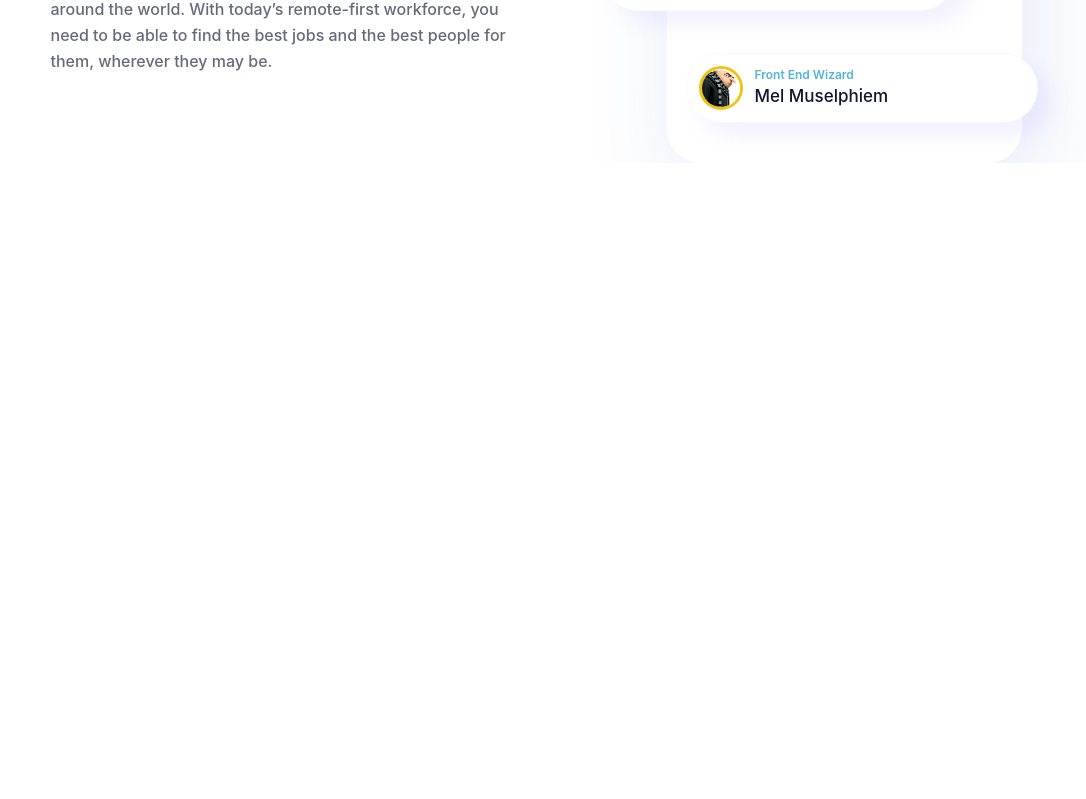
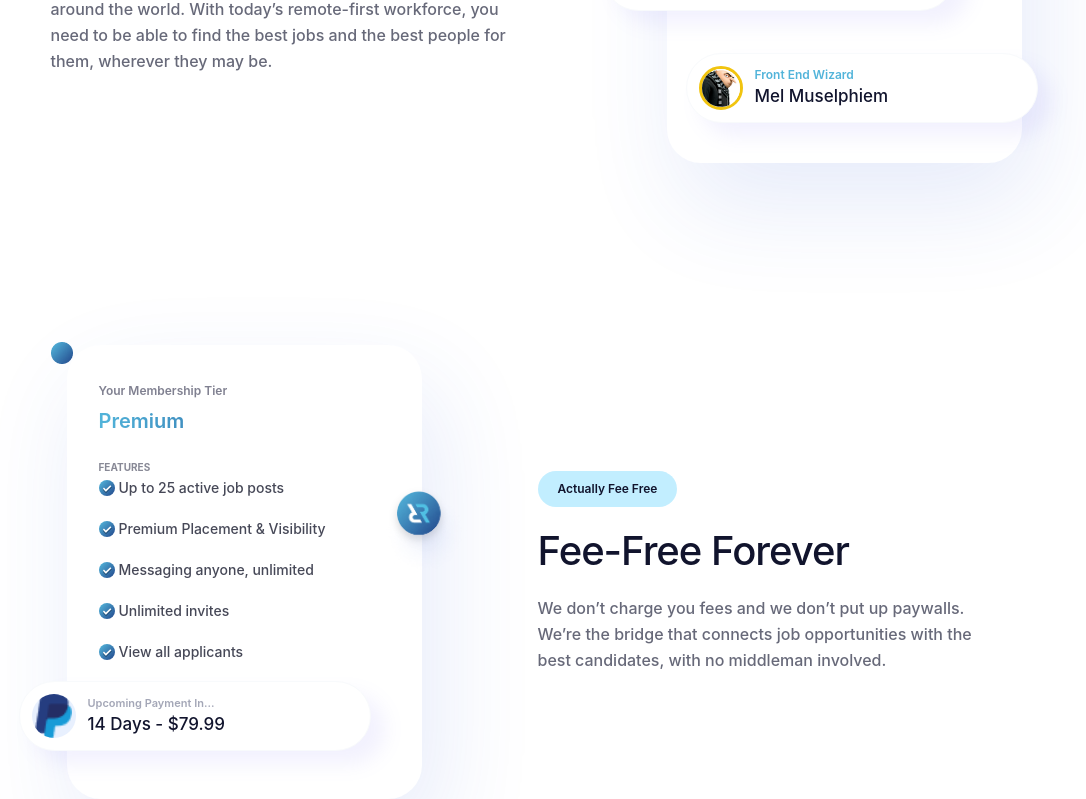
Before and after one commit to siam-khan-alt/remote-recruit, a React (Vite) app: page / in a window 1280 px wide. Shown: the part 1086-1885 px from the top of the page, without its empty margins (96-1182 px from the left). Before the commit the page ends 1419 px from the top, so only its background shows below. Built offline with nearby package versions, Linux system fonts and the light colour scheme.

Commit message:
[Feture]:implement FeeFreeForever section

```diff
--- a/src/App.jsx
+++ b/src/App.jsx
@@ -1,3 +1,4 @@
+import FeeFreeForever from "./sections/FeeFreeForever"
 import GlobalReach from "./sections/GlobalReach"
 import Hero from "./sections/Hero"
 import Navbar from "./sections/Navbar"
@@ -9,6 +10,7 @@ function App() {
       <Navbar/>
       <Hero/>
       <GlobalReach/>
+      <FeeFreeForever/>
 
     </div>
   )
--- a/src/components/ui/UserCard.jsx
+++ b/src/components/ui/UserCard.jsx
@@ -6,7 +6,9 @@ export default function UserCard({
   avatar,
   roleColor,
   delay,
-  className
+  className,
+  avatarBg = "bg-transparent",
+  avatarBorder = "border-3 border-[#F1C40F]"
 }) {
   return (
     <motion.div
@@ -17,11 +19,11 @@ export default function UserCard({
       className={`absolute w-75 md:w-88 bg-white p-3 pr-8 rounded-full shadow-[14px_13px_20px_0px_rgba(135,129,245,0.11)] flex items-center gap-3 border border-[#F8FAFC] z-20 ${className}`}
     >
       {/* avatar */}
-      <div className="w-11 h-11 rounded-full overflow-hidden border-3 border-[#F1C40F]">
+      <div className={`w-11 h-11 rounded-full overflow-hidden flex items-center justify-center shrink-0 ${avatarBg} ${avatarBorder}`}>
         <img
           src={avatar}
           alt={`${name}'s Avatar`}
-          className="w-full h-full object-cover"
+          className="w-full h-full object-contain"
         />
       </div>
 
--- /dev/null
+++ b/src/sections/FeeFreeForever.jsx
@@ -0,0 +1,99 @@
+import { motion } from "framer-motion";
+
+import PaypalIcon from "../assets/paypal-icon.png";
+import ActiveIcon from "../assets/active-icon.svg";
+import FloatingDot from "../assets/blue-dot.png";
+import RemoteRecruitBadge from "../assets/rr-badge.png";
+import SectionHeader from "../components/ui/SectionHeader";
+import UserCard from "../components/ui/UserCard";
+
+export default function FeeFreeForever() {
+  const featuresList = [
+    "Up to 25 active job posts",
+    "Premium Placement & Visibility",
+    "Messaging anyone, unlimited",
+    "Unlimited invites",
+    "View all applicants",
+    "Unlimited invites to jobseekers",
+  ];
+
+  return (
+    <section className="w-full bg-[#FFFFFF] pt-0 md:pt-3  flex items-center justify-center ">
+      <div className="w-full max-w-266.75 min-h-auto md:h-113.5 mx-auto px-6 md:px-10 flex md:flex-row-reverse flex-col md:gap-10 lg:gap-29 items-center relative">
+        {/* right */}
+        <SectionHeader
+          badgeText="Actually Fee Free"
+          title="Fee-Free Forever"
+          description="We don’t charge you fees and we don’t put up paywalls. We’re the bridge that connects job opportunities with the best candidates, with no middleman involved."
+        />
+
+        {/* left */}
+        <div className="relative w-full max-w-88.75 md:w-88.75 h-full p-8 rounded-[34px] bg-white flex flex-col items-start shadow-[14px_41px_100px_0px_rgba(49,89,211,0.12)]">
+          {/* Floating Dot */}
+          <div className="absolute hidden md:flex -top-0.75 -left-4 w-5.5 h-5.5 z-10 animate-pulse">
+            <img
+              src={FloatingDot}
+              alt="Decorative Dot"
+              className="w-full h-full object-contain"
+            />
+          </div>
+
+          <div className="w-full bg-white text-left">
+            <span className="text-[12px] font-semibold text-[#808191]">
+              Your Membership Tier
+            </span>
+
+            <h3 className="text-[20px] font-semibold bg-linear-to-r from-[#52B4DA] to-[#1E3E85] bg-clip-text text-transparent mt-1.25 mb-4.25">
+              Premium
+            </h3>
+
+            <span className="text-[10px] font-bold text-[#11142D]/50 uppercase mb-3">
+              Features
+            </span>
+
+            {/* Active Mark List */}
+            <div className="flex flex-col space-y-5">
+              {featuresList.map((feature, index) => (
+                <div key={index} className="flex items-center gap-1">
+                  <img
+                    src={ActiveIcon}
+                    alt="Active Mark"
+                    className="w-4 h-4 shrink-0 object-contain"
+                  />
+                  <span className="text-[14px] font-medium text-[#323445]/90">
+                    {feature}
+                  </span>
+                </div>
+              ))}
+            </div>
+          </div>
+
+          {/* Upcoming Payment Card */}
+          <UserCard
+            role="Upcoming Payment In..."
+            name="14 Days - $79.99"
+            avatar={PaypalIcon}
+            roleColor="text-[#A4A7B7] !text-[11px] font-semibold"
+            delay={0.2}
+            className="left-0 md:-left-12 bottom-8.25 md:bottom-12"
+            avatarBg="bg-[#E8F0FE]"
+            avatarBorder="border-0"
+          />
+
+          {/* RemoteRecruit Badge */}
+          <motion.div
+            animate={{ y: [0, -8, 0] }}
+            transition={{ duration: 4, repeat: Infinity, ease: "easeInOut" }}
+            className="absolute hidden md:flex -right-12.25 top-37.5 w-20 h-20 md:w-22.75 md:h-22.75 z-30 drop-shadow-lg"
+          >
+            <img
+              src={RemoteRecruitBadge}
+              alt="RemoteRecruit Floating Badge"
+              className="w-full h-full object-contain"
+            />
+          </motion.div>
+        </div>
+      </div>
+    </section>
+  );
+}
--- a/src/sections/GlobalReach.jsx
+++ b/src/sections/GlobalReach.jsx
@@ -9,7 +9,7 @@ import UserCard from "../components/ui/UserCard";
 
 export default function GlobalReach() {
   return (
-    <section className="w-full bg-[#FFFFFF] my-16 md:mt-20.75 pt-0 md:pt-2 md:mb-42.5 flex items-center justify-center overflow-hidden">
+    <section className="w-full bg-[#FFFFFF] my-16 md:mt-20.75 pt-0 md:pt-2 md:mb-42.5 flex items-center justify-center ">
       <div className="w-full max-w-266.75 min-h-auto md:h-113.5 mx-auto px-6 md:px-10 flex md:flex-row flex-col md:gap-10 lg:gap-29 items-center relative">
         {/* left */}
         <SectionHeader
@@ -24,7 +24,7 @@ export default function GlobalReach() {
 
         >
           {/* Floating Dot */}
-          <div className="absolute top-6 md:-top-0.75 right-7 md:-left-4 w-5.5 h-5.5 z-10 animate-pulse">
+          <div className="absolute hidden md:flex  -left-4 w-5.5 h-5.5 z-10 animate-pulse">
             <img
               src={FloatingDot}
               alt="Decorative Dot"
@@ -33,7 +33,7 @@ export default function GlobalReach() {
           </div>
 
           {/* Dashboard Mockup */}
-          <div className="h-auto max-h-44 w-78.75 rounded-2xl shadow-[0_20px_50px_rgba(13,27,62,0.08)] overflow-hidden border border-[#F1F5F9]">
+          <div className="h-auto max-h-44 max-w-78.75 md:w-78.75 rounded-2xl shadow-[0_20px_50px_rgba(13,27,62,0.08)] overflow-hidden border border-[#F1F5F9]">
             <img
               src={DashboardMockup}
               alt="Platform Dashboard Mockup"
@@ -47,7 +47,7 @@ export default function GlobalReach() {
             avatar={UserAvatar}
             roleColor="text-[#1E3E85]"
             delay={0.2}
-            className="md:right-16.75 top-[50%] md:top-58"
+            className="right-0 md:right-16.75 top-[50%] md:top-58"
           />
 
           {/* Front End Wizard Card  */}
@@ -57,14 +57,14 @@ export default function GlobalReach() {
             avatar={UserAvatar}
             roleColor="text-[#52B4DA]"
             delay={0.4}
-            className="md:left-4.75 bottom-9.25 md:bottom-10"
+            className="left-0 md:left-4.75 bottom-9.25 md:bottom-10"
           />
 
           {/* RemoteRecruit Badge */}
           <motion.div
             animate={{ y: [0, -8, 0] }}
             transition={{ duration: 4, repeat: Infinity, ease: "easeInOut" }}
-            className="absolute right-6 md:-right-12.25 top-[45%] md:top-37.5 w-20 h-20 md:w-22.75 md:h-22.75 z-30 drop-shadow-lg"
+            className="absolute hidden md:flex -right-12.25 top-37.5 w-20 h-20 md:w-22.75 md:h-22.75 z-30 drop-shadow-lg"
           >
             <img
               src={RemoteRecruitBadge}
```
Also changed, not shown: src/assets/active-Icon.svg (added), src/assets/paypal-icon.png (added).
